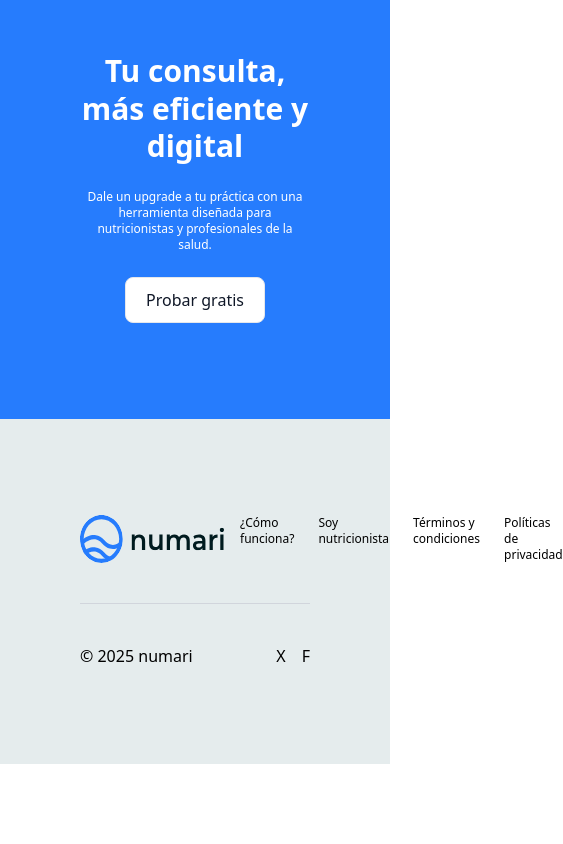
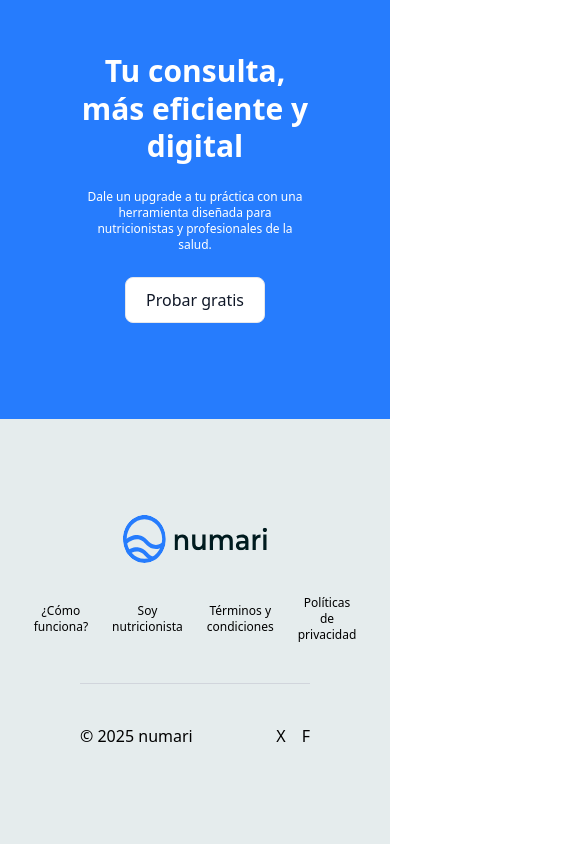
Before and after one commit to leonardocueto/numari-landing, an Astro site: page / in a window 390 px wide. Shown: the part 3408-4252 px from the top of the page, 563 px wide, since content can reach past the window. Before the commit the page ends 4172 px from the top, so only its background shows below. Built offline with nearby package versions, Linux system fonts and the light colour scheme; Astro itself is replaced by a stand-in of ours.

Commit message:
Refactor layout structure for improved responsiveness and alignment in index page

```diff
--- a/src/pages/index.astro
+++ b/src/pages/index.astro
@@ -130,9 +130,9 @@ const nutriOptions = [
 		<Button type='secondary' text='Probar gratis' />
 	</div>
 	<div class="flex flex-col bg-[#E5ECED] py-24 px-20 gap-10">
-		<div class="flex items-center justify-between gap-4">
+		<div class="flex flex-col md:flex-row items-center justify-between gap-8 md:gap-4">
 			<img src="logo.svg" alt="logo-numari" class="max-w-36 h-12 ">
-			<ul class="flex gap-6 text-xs md:text-base font-normal cursor-pointer ">
+			<ul class="flex items-center text-center md:text-left gap-6 text-xs md:text-base font-normal cursor-pointer ">
 				<li class="hover:text-[#267CFD]">¿Cómo funciona?</li>
 				<li class="hover:text-[#267CFD]">Soy nutricionista</li>
 				<li class="hover:text-[#267CFD]">Términos y condiciones</li>
```
